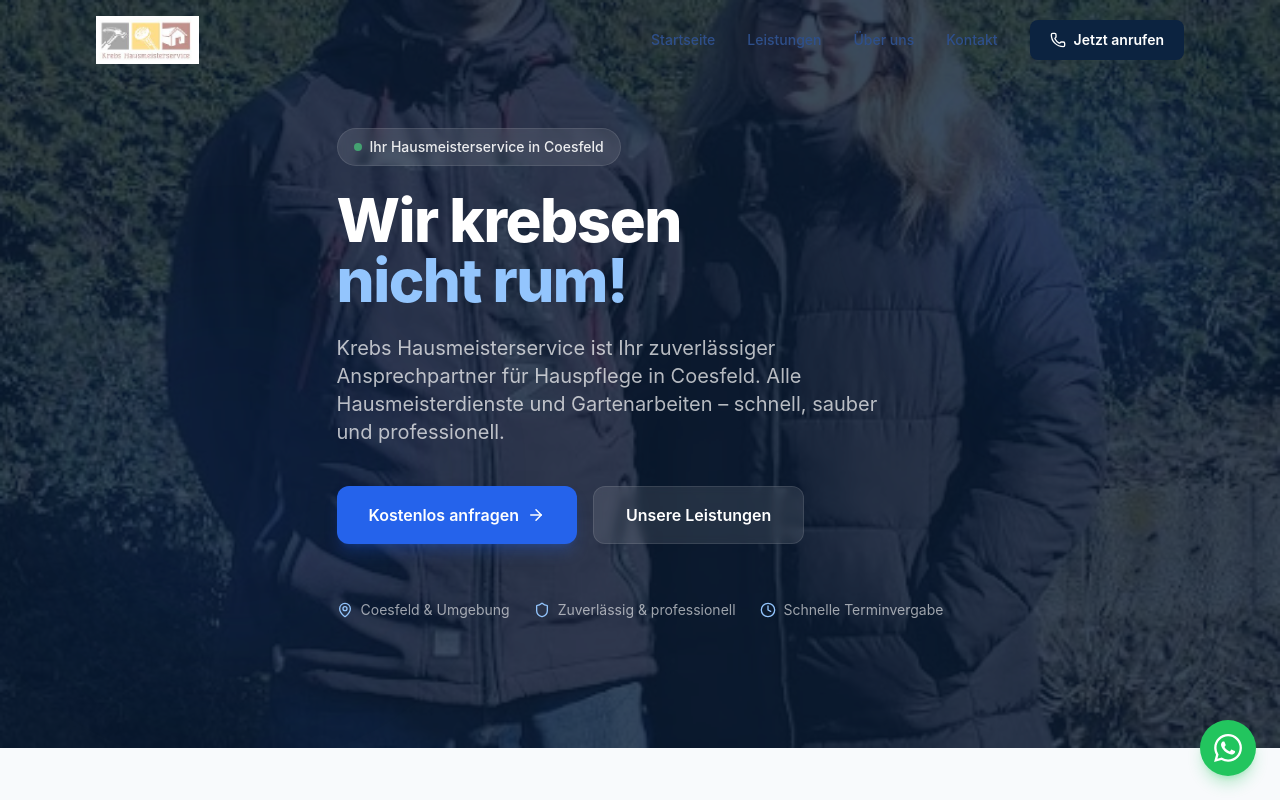
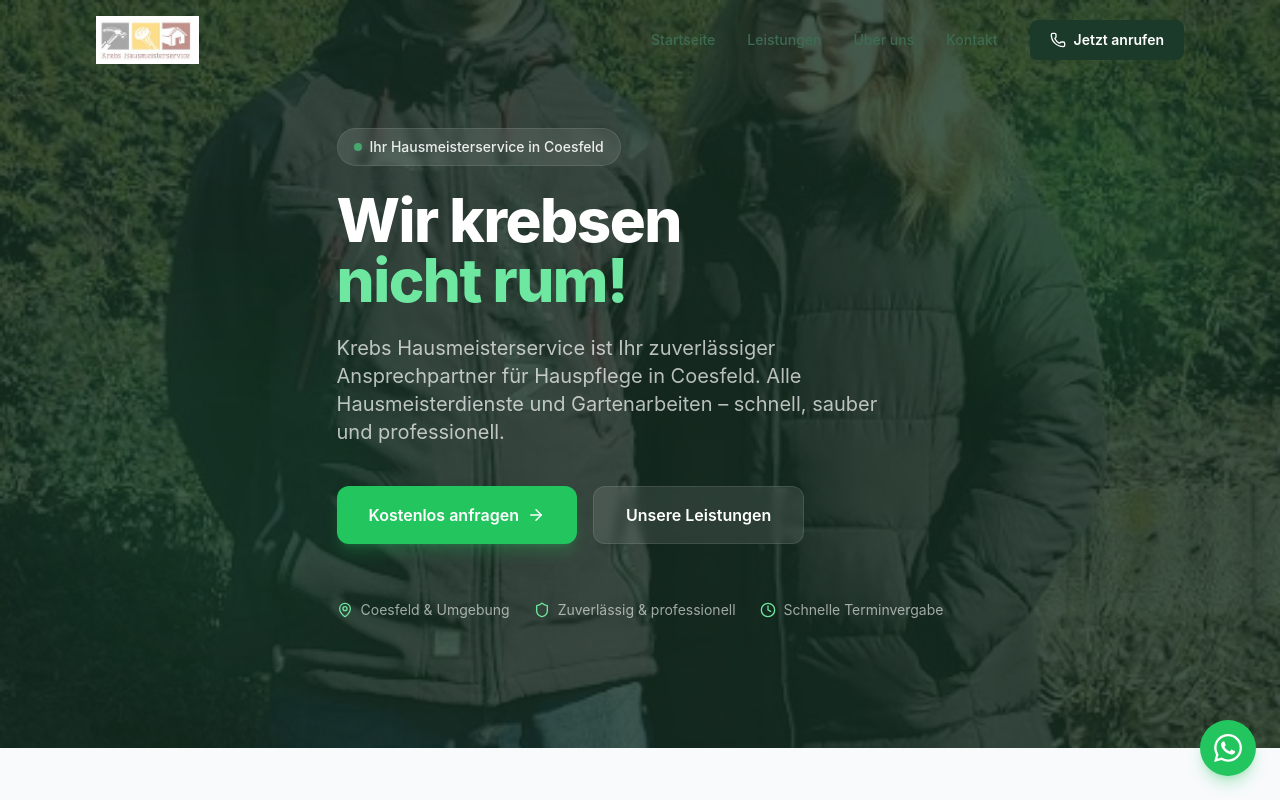
Before and after one commit to kneipenkoenig/krebs-hausmeisterservice, a Next.js app: page / in a window 1280 px wide. Shown: the top 800 px of the page. Built offline with nearby package versions, Linux system fonts and the light colour scheme.

Commit message:
Switch color scheme from navy/blue to forest green theme
Matches garden/landscaping business identity

Co-Authored-By: Claude Opus 4.6 (1M context) <noreply@anthropic.com>

```diff
--- a/tailwind.config.ts
+++ b/tailwind.config.ts
@@ -10,26 +10,26 @@ const config: Config = {
     extend: {
       colors: {
         navy: {
-          50: "#E8EDF4",
-          100: "#C5D1E3",
-          200: "#8FA3C7",
-          300: "#5A75AB",
-          400: "#2E4F8A",
-          500: "#0C2340",
-          600: "#0A1D35",
-          700: "#08162A",
-          800: "#05101F",
-          900: "#030A14",
+          50: "#ECFDF5",
+          100: "#D1FAE5",
+          200: "#A7C4B5",
+          300: "#5E8A72",
+          400: "#3D6B52",
+          500: "#1B3A2A",
+          600: "#163022",
+          700: "#11261B",
+          800: "#0C1B13",
+          900: "#07100B",
         },
         accent: {
-          50: "#EFF6FF",
-          100: "#DBEAFE",
-          200: "#BFDBFE",
-          300: "#93C5FD",
-          400: "#60A5FA",
-          500: "#2563EB",
-          600: "#1D4ED8",
-          700: "#1E40AF",
+          50: "#F0FDF4",
+          100: "#DCFCE7",
+          200: "#BBF7D0",
+          300: "#6EE7A0",
+          400: "#4ADE80",
+          500: "#22C55E",
+          600: "#16A34A",
+          700: "#15803D",
         },
       },
       fontFamily: {
```
